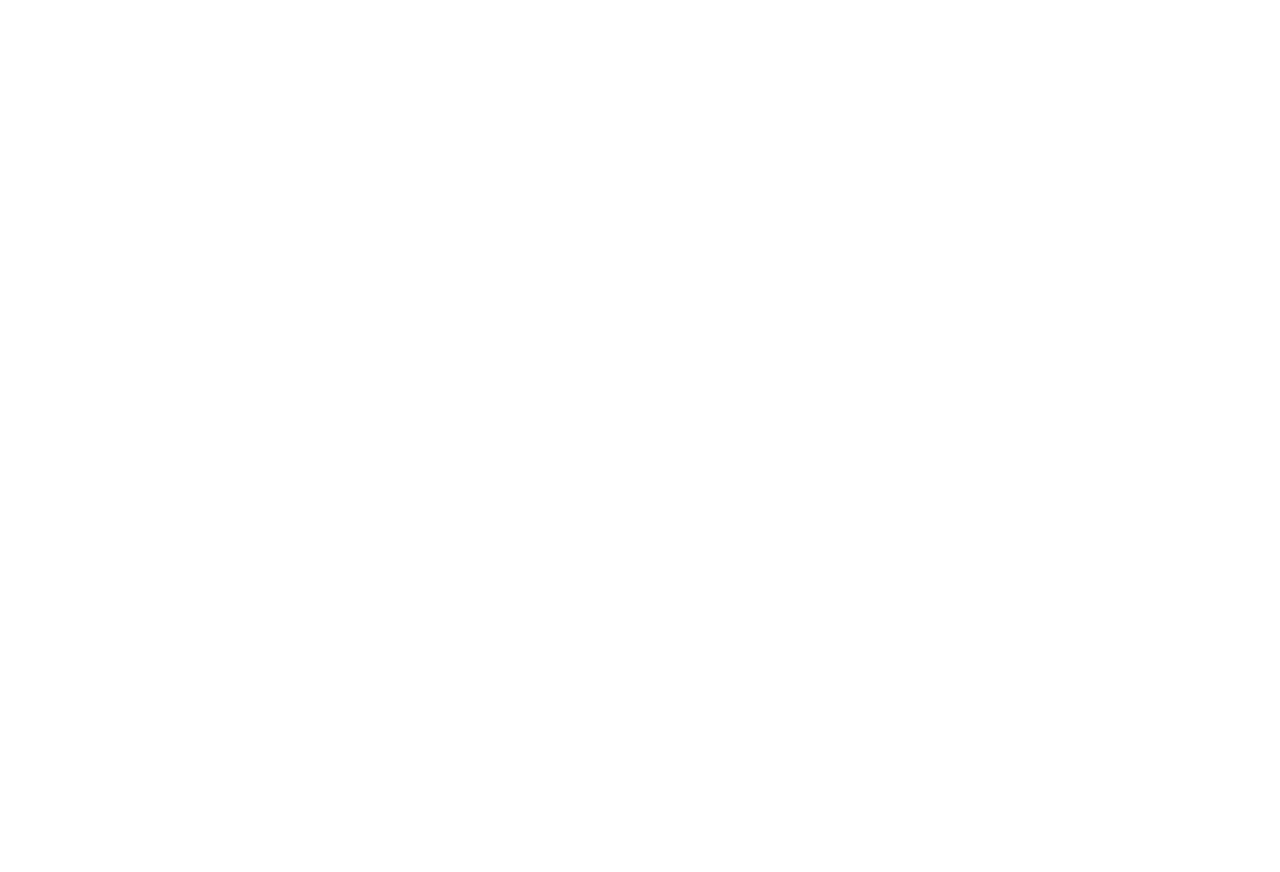
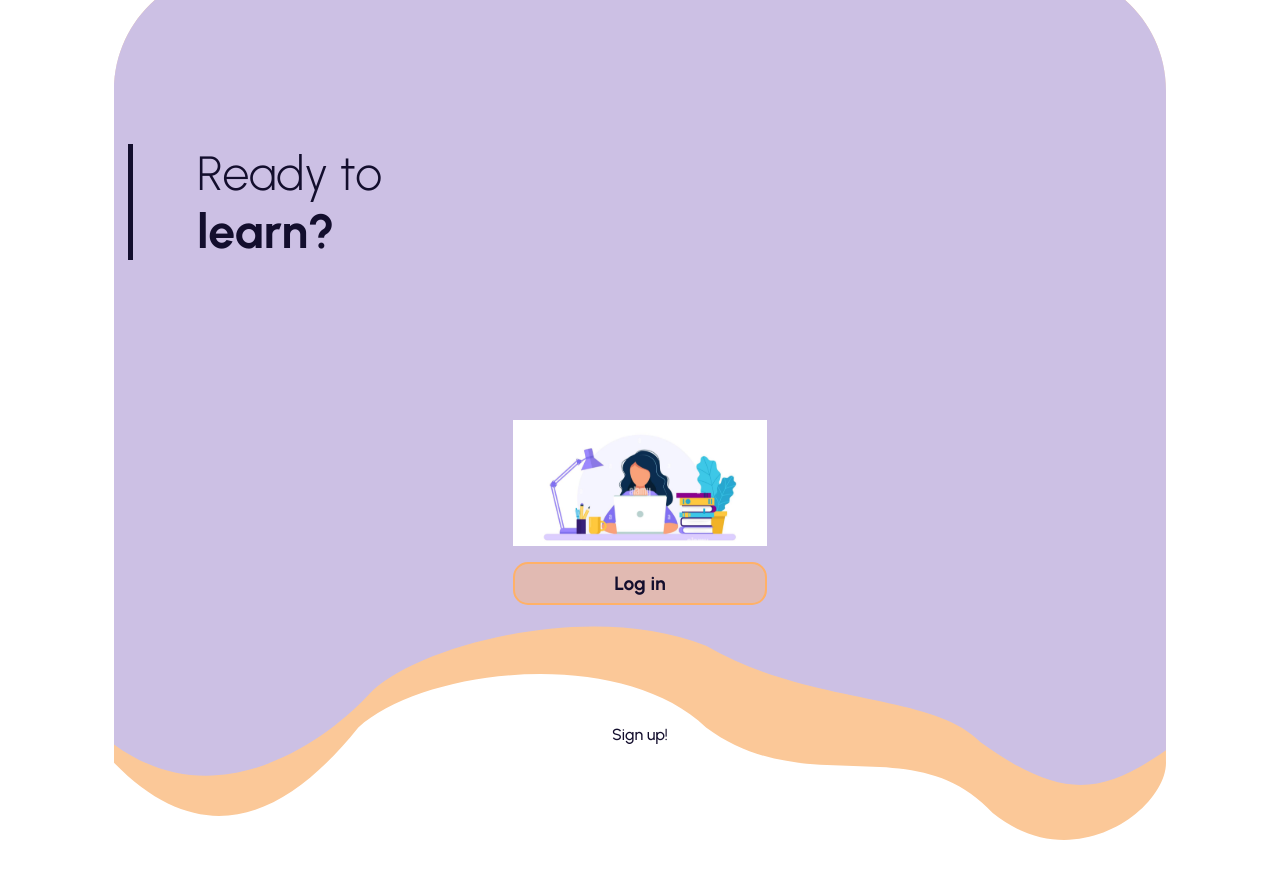
Before and after one commit to Vitolofs7/BrightMinds, a React (Vite) app in the folder frontend/: page / in a window 1280 px wide. Before the commit the page ends 800 px from the top, so only its background shows below. Built offline with nearby package versions, Linux system fonts and the light colour scheme.

Commit message:
Basic login page, no functionality

```diff
--- a/frontend/src/App.jsx
+++ b/frontend/src/App.jsx
@@ -1,14 +1,15 @@
 import { useState } from 'react'
+import { LoginPage } from './pages/login/login.page'
 import './App.scss'
 
 function App() {
 
   return (
-      <>
+    <>
+      <LoginPage />
 
 
-
-      </>
+    </>
   )
 }
 
--- a/frontend/src/App.scss
+++ b/frontend/src/App.scss
@@ -0,0 +1,27 @@
+@import url('https://fonts.googleapis.com/css2?family=Urbanist:ital,wght@0,100..900;1,100..900&display=swap');
+    * {
+        font-family: 'Urbanist', sans-serif;
+        box-sizing: border-box;
+        margin: 0;
+        padding: 0;
+        text-decoration: none;
+        list-style: none;
+        color: var(--color-purple-dark);
+    }
+
+    :root {
+        --color-yellow: #ffb167;
+        --color-purple-dark: #130e2d;
+        --color-purple-medium: #ccc1e4;
+        --color-purple-light: #ebeaf6;
+        --color-yellow-saturated: #ffb06666;
+      }
+
+      body {
+        // background-color: var(--color-purple-light);
+        background-image: url(./assets/backgroundThingy.svg);
+        background-repeat: no-repeat;
+        background-size: contain;
+        background-position: center -30px;
+        margin-top: 1rem;
+      }
--- /dev/null
+++ b/frontend/src/components/button/button.component.jsx
@@ -0,0 +1,9 @@
+import { ButtonStyled } from "./button.styled";
+
+export const ButtonComponent = ({ text, onClick, type, disabled, color }) => {
+    return (
+        <ButtonStyled onClick={onClick} type={type} disabled={disabled} className={`${color} button`} >
+            {text}
+        </ButtonStyled>
+    );
+}
--- /dev/null
+++ b/frontend/src/components/button/button.styled.js
@@ -0,0 +1,15 @@
+import styled from "styled-components";
+
+export const ButtonStyled = styled.button`
+padding: 0.5rem 1rem;
+border-radius: 15px;
+font-weight: 700;
+width: 100%;
+font-size: 1.2rem;
+cursor: pointer;
+
+&.yellow {
+    background-color: var(--color-yellow-saturated);
+    border: 2px solid var(--color-yellow);
+}
+`
--- /dev/null
+++ b/frontend/src/components/title/title.component.jsx
@@ -0,0 +1,23 @@
+import { TitleStyled } from "./title.styled";
+
+
+export const TitleComponent = ({ text, boldText, logo, size }) => {
+
+    console.log(size);
+
+
+    return (
+        <TitleStyled className='title'>
+            <div className={size}>
+                {logo && <img src={logo} alt="Logo" />}
+                <div>
+                    <h1>{text}</h1>
+                    <p>{boldText}</p>
+                </div>
+            </div>
+
+        </TitleStyled>
+    );
+
+
+}
--- /dev/null
+++ b/frontend/src/components/title/title.styled.js
@@ -0,0 +1,29 @@
+import styled from "styled-components";
+
+export const TitleStyled = styled.div`
+    /* margin-left: 5vw; */
+    padding-left: 5vw;
+    border-left: 5px solid var(--color-purple-dark);
+
+
+    h1 {
+        font-weight: 300;
+    }
+
+    p {
+        font-weight: 700;
+    }
+
+    .large {
+        h1 {
+            font-size: 3rem;
+        }
+
+        p {
+            font-size: 3rem;
+        }
+    }
+
+
+
+`
--- a/frontend/src/main.jsx
+++ b/frontend/src/main.jsx
@@ -5,5 +5,5 @@
 createRoot(document.getElementById('root')).render(
   <StrictMode>
     <App />
-  </StrictMode>,
+  </StrictMode>
 )
--- /dev/null
+++ b/frontend/src/pages/login/login.page.jsx
@@ -0,0 +1,18 @@
+import { TitleComponent } from "../../components/title/title.component";
+import { ButtonComponent } from "../../components/button/button.component";
+import { LoginStyled } from "./login.styled";
+import loginGirl from "../../assets/loginGirl.svg";
+
+export const LoginPage = () => {
+    return (
+        <LoginStyled>
+            <TitleComponent text="Ready to" boldText="learn?" logo={null} size="large" />
+            <div className="login">
+                <img src={loginGirl} alt="" />
+                <ButtonComponent text="Log in" onClick={() => { }} type="button" disabled={false} color='yellow' />
+            </div>
+            <p className="signUp">Sign up!</p>
+        </LoginStyled>
+    )
+
+}
--- /dev/null
+++ b/frontend/src/pages/login/login.styled.js
@@ -0,0 +1,27 @@
+import styled from "styled-components";
+
+export const LoginStyled = styled.div`
+    display: flex;
+    flex-direction: column;
+    align-items: center;
+    padding: 10%;
+.title {
+    align-self: self-start;
+    margin-bottom: 20vh;
+}
+
+.login {
+    display: flex;
+    flex-direction: column;
+    align-items: center;
+    gap: 1rem;
+}
+
+.signUp {
+    margin-top: 15vh;
+    font-weight: 500;
+
+}
+
+
+`
```
Also changed, not shown: frontend/src/assets/backgroundThingy.svg (added), frontend/src/assets/loginGirl.svg (added).
